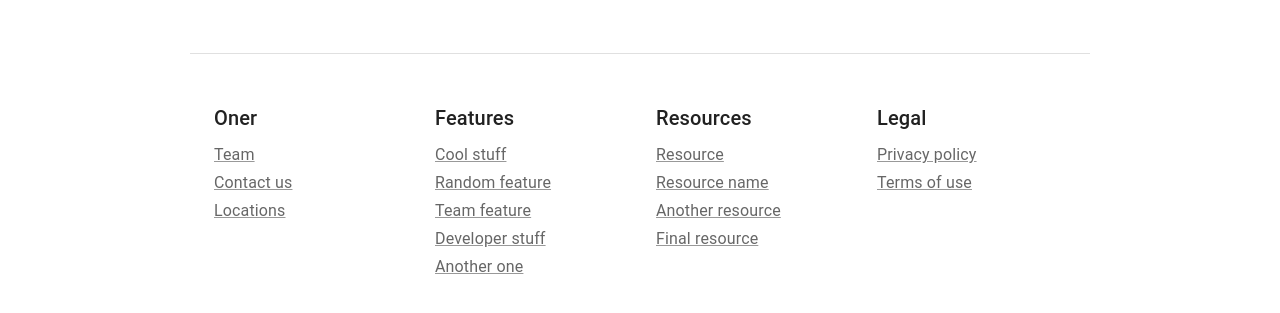
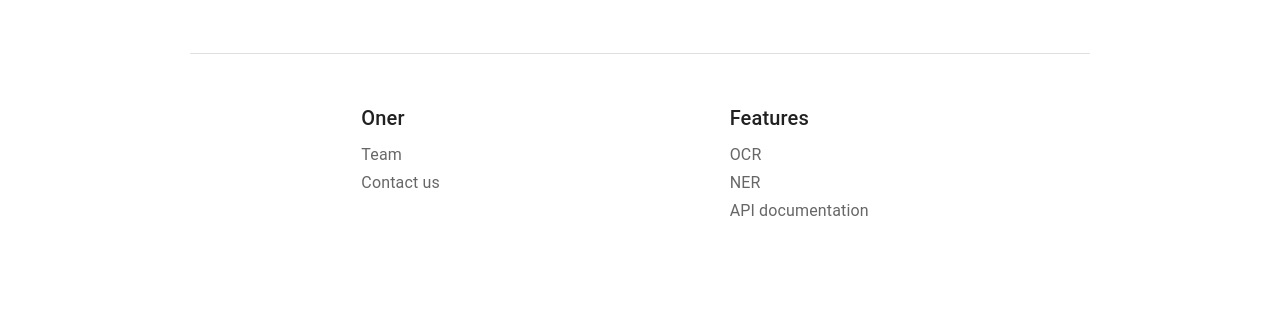
Before and after one commit to o2buzzle/CDCN_Covid19_FE, a React (Create React App) app: page / in a window 1280 px wide. Shown: the part 1399-1712 px from the top of the page. After the commit the page ends 1672 px from the top, so only its background shows below. Built offline with nearby package versions, Linux system fonts and the light colour scheme.

Commit message:
fixing footer

```diff
--- a/src/App.jsx
+++ b/src/App.jsx
@@ -1,4 +1,3 @@
-/* eslint-disable object-curly-newline */
 import * as React from "react";
 import { BrowserRouter, Navigate, Route, Routes } from "react-router-dom";
 import AboutUs from "./pages/AboutUs";
--- a/src/components/Footer.jsx
+++ b/src/components/Footer.jsx
@@ -7,31 +7,23 @@ import React from "react";
 const footers = [
   {
     title: "Oner",
-    description: ["Team", "Contact us", "Locations"],
+    description: [
+      { name: "Team", link: "/about" },
+      { name: "Contact us", link: "/contact" },
+    ],
   },
   {
     title: "Features",
     description: [
-      "Cool stuff",
-      "Random feature",
-      "Team feature",
-      "Developer stuff",
-      "Another one",
+      { name: "OCR", link: "/product" },
+      { name: "NER", link: "/product" },
+      { name: "API documentation", link: "/product/api-document" },
     ],
   },
-  {
-    title: "Resources",
-    description: [
-      "Resource",
-      "Resource name",
-      "Another resource",
-      "Final resource",
-    ],
-  },
-  {
-    title: "Legal",
-    description: ["Privacy policy", "Terms of use"],
-  },
+  // {
+  //   title: "Legal",
+  //   description: ["Privacy policy", "Terms of use"],
+  // },
 ];
 export default function Footer() {
   return (
@@ -52,13 +44,14 @@ export default function Footer() {
             </Typography>
             <ul>
               {footer.description.map((item) => (
-                <li key={item}>
+                <li key={item.name}>
                   <Link
-                    href="https://www.youtube.com/watch?v=LVST14eeZE8"
+                    style={{ textDecoration: "none" }}
+                    href={item.link}
                     variant="subtitle1"
                     color="text.secondary"
                   >
-                    {item}
+                    {item.name}
                   </Link>
                 </li>
               ))}
--- a/src/pages/HomePage.jsx
+++ b/src/pages/HomePage.jsx
@@ -1,4 +1,3 @@
-/* eslint-disable */
 import Box from "@mui/material/Box";
 import Button from "@mui/material/Button";
 import Container from "@mui/material/Container";
```
Also changed, not shown: 2 other files (tests, documents, lock files or other folders).
